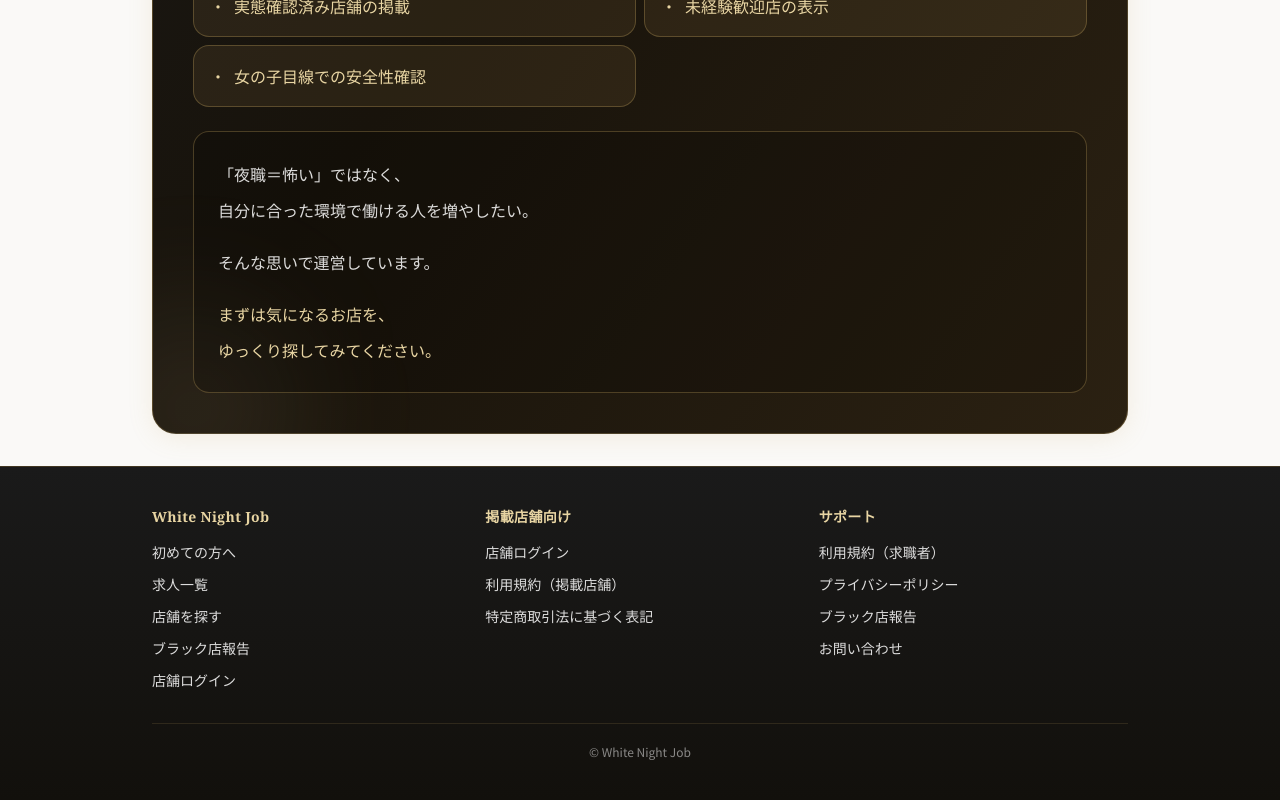
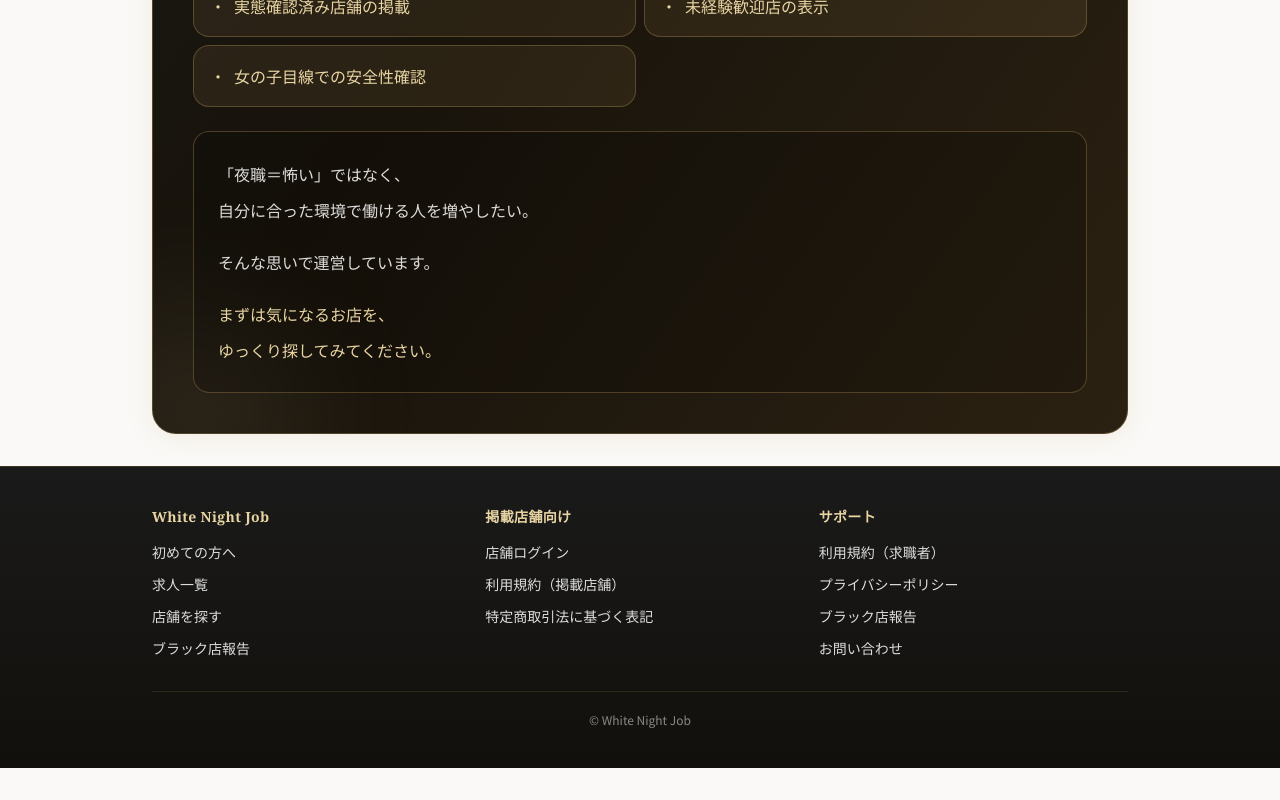
Before and after one commit to white-night-job/white-night-job, a Next.js app: page / in a window 1280 px wide. Shown: the part 4151-4951 px from the top of the page. After the commit the page ends 4919 px from the top, so only its background shows below. Built offline with nearby package versions, Linux system fonts and the light colour scheme; no server answers.

Commit message:
フッター整理

```diff
--- a/src/components/Footer.tsx
+++ b/src/components/Footer.tsx
@@ -9,7 +9,6 @@ const footerSections = [
       { href: "/jobs", label: "求人一覧" },
       { href: "/#shop-search", label: "店舗を探す" },
       { href: "/report", label: "ブラック店報告" },
-      { href: "/shop-login", label: "店舗ログイン" },
     ],
   },
   {
```
